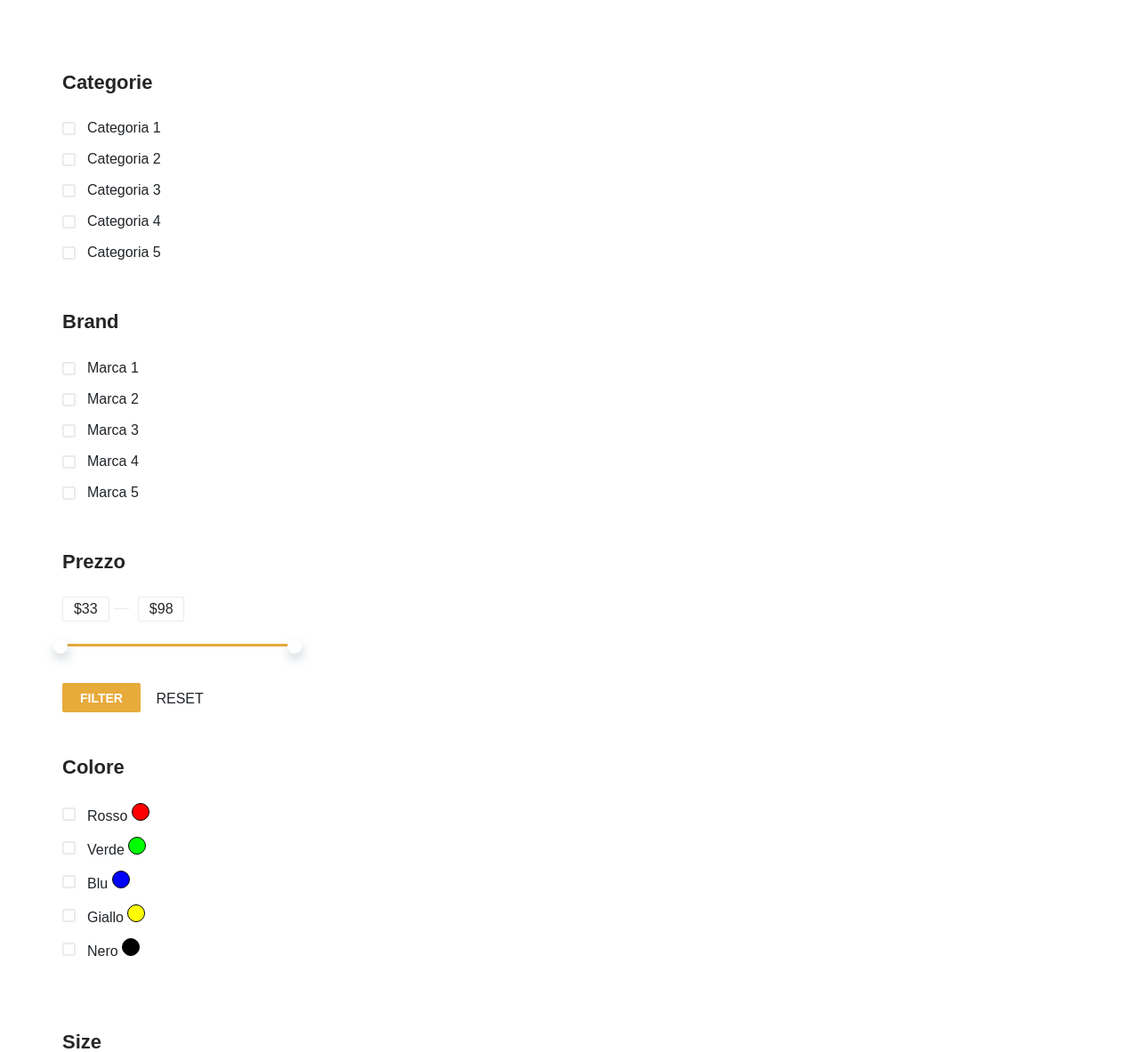
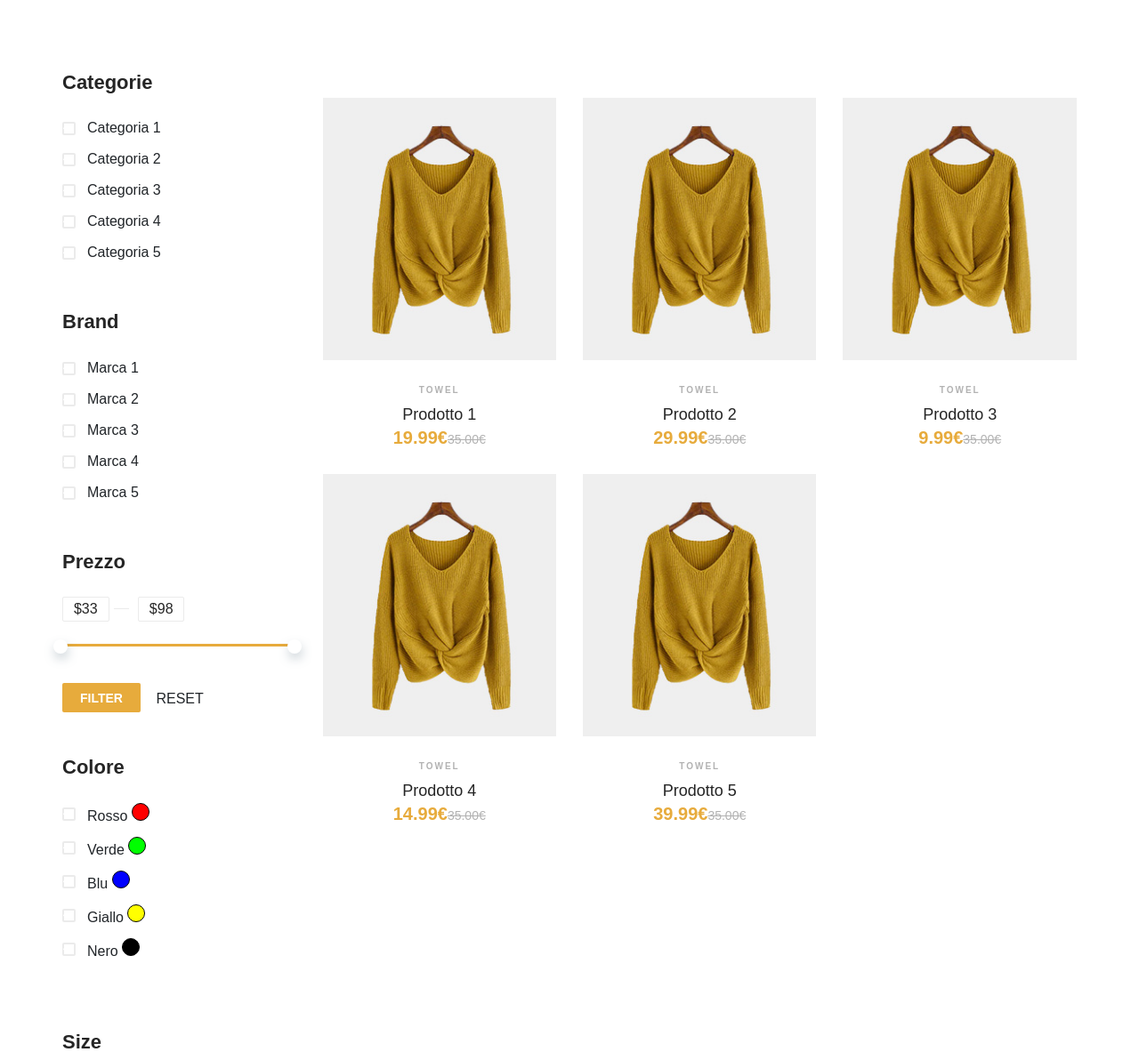
Before and after one commit to Carmine-Pittella/E-commerce, a PHP site: page /shop in a window 1280 px wide. Shown: the part 229-1412 px from the top of the page at 89% size. Run offline with PHP 8.4, Linux system fonts and the light colour scheme; data comes from the database, SQL or seed files in the repository; some web fonts are replaced.

Commit message:
pulla fabrizio

```diff
--- a/shop.php
+++ b/shop.php
@@ -23,7 +23,6 @@ foreach ($res as $r) {
     $filtri->setContent("categorie", $categoria->get());
 }
 
-
 $res = $connessione->query("SELECT * FROM marca m ORDER BY m.nome_marca")->fetch_all(MYSQLI_ASSOC);
 foreach ($res as $r) {
     $marca = new Template("skins/template/dtml/dtml_items/barra laterale filtri/marcaItem.html");
@@ -38,12 +37,25 @@ foreach ($res as $r) {
     $colore->setContent("CODICE_COLORE", $r['codice_colore']);
     $filtri->setContent('colori', $colore->get());
 }
+$shop->setContent('sezione_filtri', $filtri->get());
 
 
 
-$shop->setContent('sezione_filtri', $filtri->get());
 
-/********* popolamento della colonna laterale dei filtri *********/
+/********* popolamento dei prodotti *********/
+$res = $connessione->query("SELECT * FROM prodotto")->fetch_all(MYSQLI_ASSOC);
+foreach ($res as $r) {
+    // $marcaTmp = $connessione->query("SELECT m.nome_marca FROM Prodotto p LEFT JOIN marca m ON $r['id_marca'] = m.id;")->fetch_all(MYSQLI_ASSOC);
+
+    $prodotto = new Template("skins/template/dtml/dtml_items/prodottoShopItem.html");
+    $prodotto->setContent("NOME_PRODOTTO", $r['nome_prodotto']);
+    $prodotto->setContent("MARCA_PRODOTTO", $r['id_marca']);
+    $prodotto->setContent("PREZZO_PRODOTTO", $r['prezzo']);
+    $shop->setContent('prodotti', $prodotto->get());
+}
+
+
+
 
 
 
--- a/skins/template/dtml/dtml_items/prodottoShopItem.html
+++ b/skins/template/dtml/dtml_items/prodottoShopItem.html
@@ -16,9 +16,9 @@
       <div class="pi-text">
          <div class="catagory-name">Towel</div>
          <a href="#">
-            <h5>Pure Pineapple</h5>
+            <h5><[NOME_PRODOTTO]></h5>
          </a>
-         <div class="product-price">14.00€<span>35.00€</span></div>
+         <div class="product-price"><[PREZZO_PRODOTTO]>€<span>35.00€</span></div>
       </div>
    </div>
 </div>
--- a/skins/template/shop.html
+++ b/skins/template/shop.html
@@ -17,9 +17,7 @@
                <div class="col-lg-9 order-1 order-lg-2">
                   <div class="product-show-option"></div>
                   <div class="product-list">
-                     <div class="row">
-                        <!-- PRODOTTO -->
-                     </div>
+                     <div class="row"><[foreach]> <[prodotti]> <[/foreach]></div>
                   </div>
                </div>
             </div>
```
